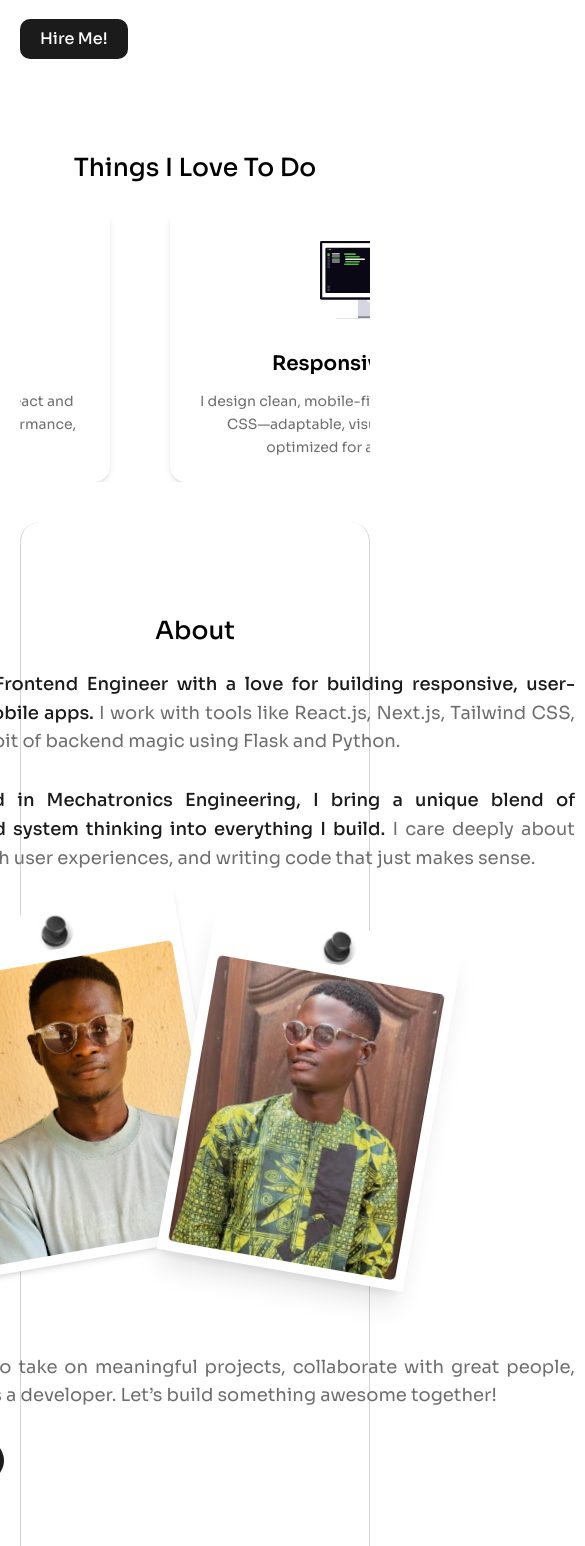
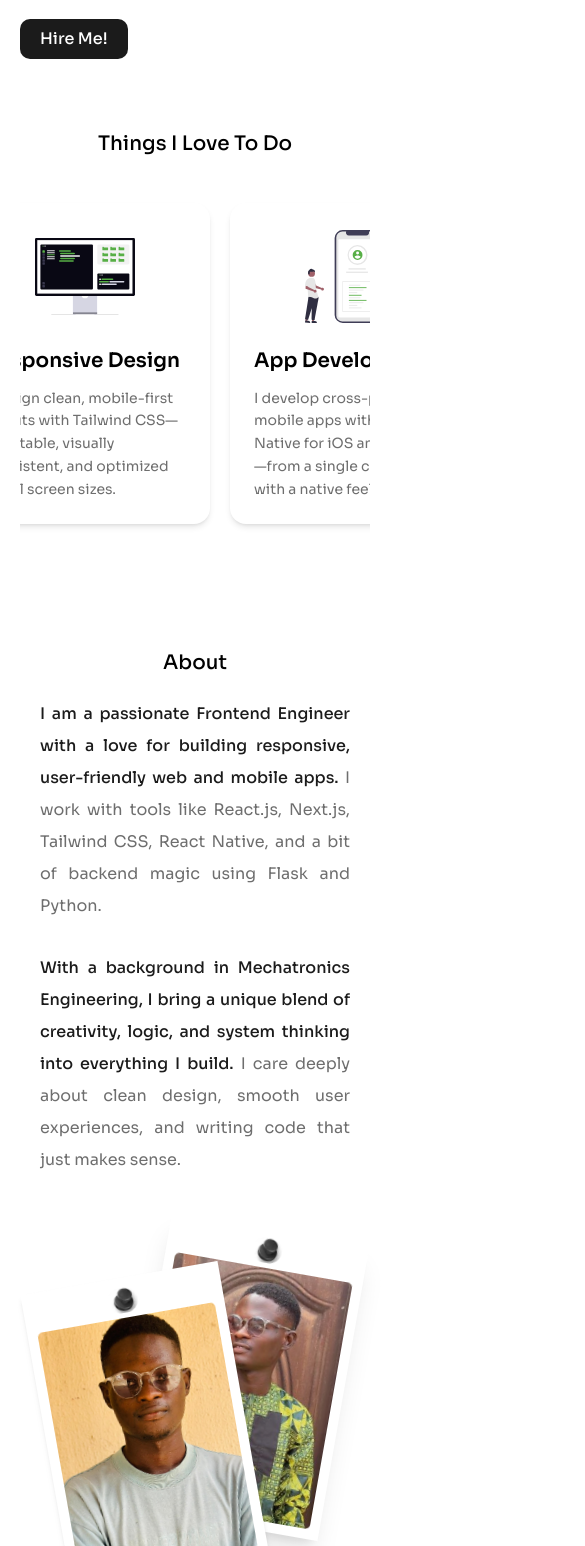
Before and after one commit to Folayimi/Ridwan-Portfolio, a Next.js app: page / in a window 390 px wide. Shown: the part 822-2368 px from the top of the page, 585 px wide, since content can reach past the window. Built offline with nearby package versions, Linux system fonts and the light colour scheme.

Commit message:
made some changes

```diff
--- a/src/components/About.jsx
+++ b/src/components/About.jsx
@@ -7,15 +7,15 @@ const About = () => {
   return (
     <>
       <div
-        className="w-full border-l-[1px] border-r-[1px] rounded-l-[20px] rounded-r-[20px] cflexmm py-[70px] mt-[20px]"
+        className="w-full md:border-l-[1px] md:border-r-[1px] rounded-[20px] pt-[50px] md:p-[20px] lg:p-[50px] cflexmm lg:py-[70px] mt-[20px]"
         id="about"
       >
-        <div className="w-[800px] p-[20px] text-justify">
-          <h1 className="text-center text-[25px] font-[500] mb-[20px]">
+        <div className="w-full lg:w-[800px] p-[20px] text-justify">
+          <h1 className="text-center text-[20px] md:text-[25px] font-[500] mb-[20px]">
             About
           </h1>
           {/* <p className="mt-[-15px]">ridwanfolayimi@gmail.com</p> */}
-          <p className="text-[18px] text-[#6E6E6E] leading-[1.6]">
+          <p className="text-[16px] md:text-[18px] text-[#6E6E6E] leading-[2.0] md:leading-[1.6]">
             <span className="text-[#1B1B1B] font-[500]">
               I am a passionate Frontend Engineer with a love for building
               responsive, user-friendly web and mobile apps.
@@ -23,7 +23,7 @@ const About = () => {
             I work with tools like React.js, Next.js, Tailwind CSS, React
             Native, and a bit of backend magic using Flask and Python.
           </p>
-          <p className="text-[18px] text-[#6E6E6E] leading-[1.6] mt-[30px]">
+          <p className="text-[16px] md:text-[18px] text-[#6E6E6E] leading-[2.0] md:leading-[1.6] mt-[30px]">
             <span className="text-[#1B1B1B] font-[500]">
               {" "}
               With a background in Mechatronics Engineering, I bring a unique
@@ -35,7 +35,7 @@ const About = () => {
           </p>
           <div className="flexmm w-full mt-[50px]">
             <div className="group w-fit flexmm">
-              <div className="relative w-[250px] h-[350px] bg-white shadow-md pt-[50px] p-[10px] flexmm group-hover:scale-105 hover:ml-[-20px] transform duration-300 mr-[-10px] mt-[-30px] rotate-[-10deg]">
+              <div className="relative w-[200px] md:w-[250px] h-[300px] md:h-[350px] bg-white shadow-md md:pt-[50px] pt-[40px] p-[10px] flexmm group-hover:scale-105 hover:ml-[-20px] transform duration-300 z-[50] md:z-0 mr-[-50px] md:mr-[-10px] mb-[-100px] md:mt-[-30px] rotate-[-10deg]">
                 <Image
                   src={"/abt2.jpeg"}
                   alt="About Image 1"
@@ -48,10 +48,10 @@ const About = () => {
                   alt="Pin Icon"
                   width={100}
                   height={100}
-                  className="absolute w-[40px] h-auto top-[5px] left-[calc(50% - 30px)] rounded-full"
+                  className="absolute w-[30px] h-auto top-[10px] md:top-[5px] left-[calc(50% - 30px)] rounded-full"
                 />
               </div>
-              <div className="relative w-[250px] h-[350px] bg-white shadow-xl pt-[50px] p-[10px] flexmm group-hover:scale-105 hover:mr-[-20px] transform duration-300 z-[50] ml-[-10px] rotate-[10deg]">
+              <div className="relative w-[200px] md:w-[250px] h-[300px] md:h-[350px] bg-white shadow-xl md:pt-[50px] pt-[40px] p-[10px] flexmm group-hover:scale-105 hover:mr-[-20px] transform duration-300 z-0 md:z-[50] ml-[-50px] md:ml-[-10px] md:mt-0 rotate-[10deg]">
                 <Image
                   src={"/abt1.jpeg"}
                   alt="About Image 1"
@@ -64,12 +64,12 @@ const About = () => {
                   alt="Pin Icon"
                   width={100}
                   height={100}
-                  className="absolute w-[40px] h-auto top-[5px] left-[calc(50% - 30px)] rounded-full"
+                  className="absolute w-[30px] h-auto top-[10px] md:top-[5px] left-[calc(50% - 30px)] rounded-full"
                 />
               </div>
             </div>
           </div>
-          <p className="text-[18px] text-[#6E6E6E] leading-[1.6] mt-[80px]">
+          <p className="text-[16px] md:text-[18px] text-[#6E6E6E] leading-[2.0] md:leading-[1.6] mt-[80px]">
             I’m always excited to take on meaningful projects, collaborate with
             great people, and keep growing as a developer. Let’s build something
             awesome together!
--- a/src/components/Services.jsx
+++ b/src/components/Services.jsx
@@ -31,8 +31,8 @@ const Services = () => {
   ];
 
   return (
-    <section className="w-full mt-[50px] py-[20px]">
-      <h1 className="text-[25px] text-center font-[500] mb-[20px]">
+    <section className="w-full mt-[30px] md:mt-[50px] py-[20px]">
+      <h1 className="text-[20px] md:text-[25px] text-center font-[500] mb-[30px] md:mb-[20px]">
         Things I Love To Do
       </h1>
 
@@ -41,7 +41,7 @@ const Services = () => {
           {[...MyServices, ...MyServices].map((service, index) => (
             <div
               key={index}
-              className="cflexmm bg-white w-[400px] h-auto p-6 mx-[30px] rounded-2xl shadow-md hover:shadow-xl hover:scale-105 transition-all duration-300 group cursor-default"
+              className="cflexmm bg-white w-[250px] md:w-[300px] h-auto p-6 mx-[10px] md:mx-[30px] rounded-2xl shadow-md hover:shadow-xl hover:scale-105 transition-all duration-300 group cursor-default"
             >
               <div className="w-[100px] h-[100px] mb-5 relative">
                 <Image
@@ -51,10 +51,10 @@ const Services = () => {
                   className="object-contain"
                 />
               </div>
-              <h2 className="text-xl font-semibold mb-3 group-hover:text-[#3f4a3c] transition-colors">
+              <h2 className="w-full text-xl text-left font-semibold mb-3 group-hover:text-[#3f4a3c] transition-colors">
                 {service.title}
               </h2>
-              <p className="text-[#6E6E6E] text-center text-sm leading-relaxed">
+              <p className="text-[#6E6E6E] text-sm leading-relaxed">
                 {service.description}
               </p>
             </div>
```
